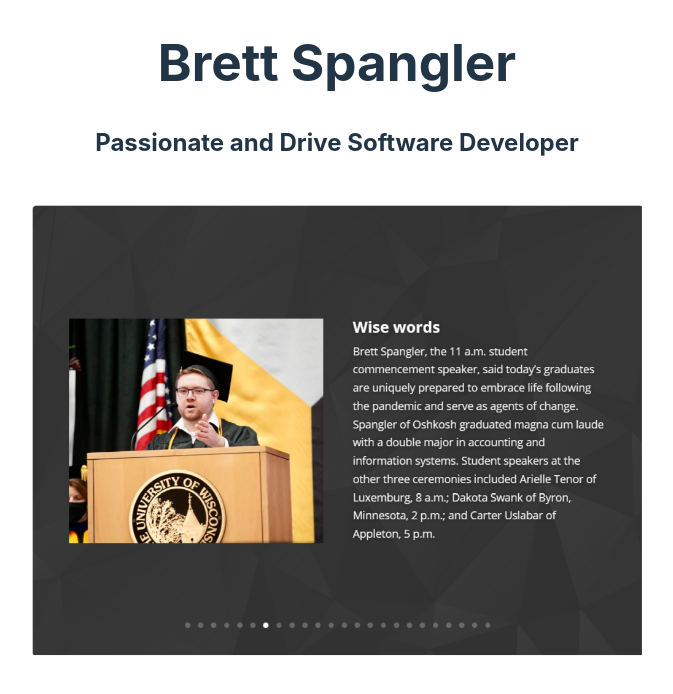
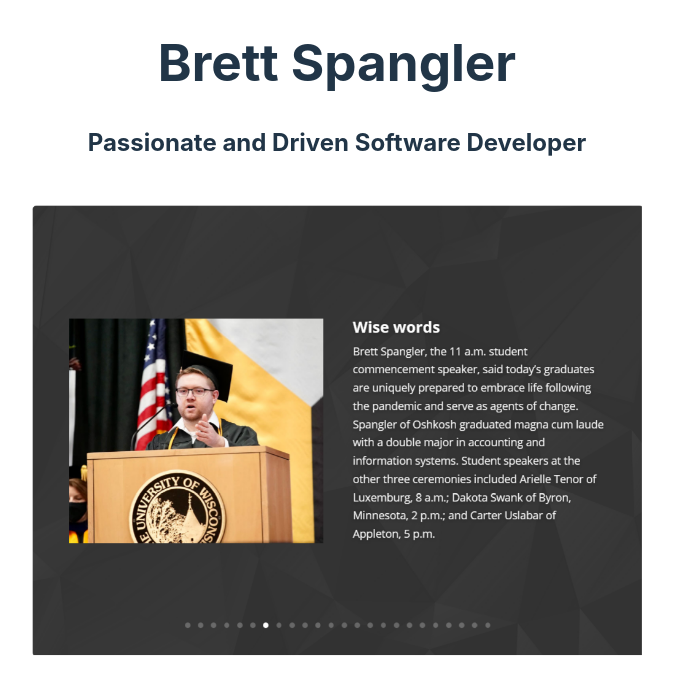
Before and after one commit to bspangler21/PersonalWebsite, a React (Vite) app: page / in a window 1280 px wide. Shown: the top 694 px of the page, without its empty margins (303-976 px from the left). Built offline with nearby package versions, Linux system fonts and the light colour scheme; what @fluentui/font-icons-mdl2 would draw is missing.

Commit message:
Fix typo

```diff
--- a/src/App.tsx
+++ b/src/App.tsx
@@ -5,7 +5,7 @@ function App() {
 	return (
 		<>
 			<h1>Brett Spangler</h1>
-			<h2>Passionate and Drive Software Developer</h2>
+			<h2>Passionate and Driven Software Developer</h2>
 			<div>
 				<a
 					href="https://www.linkedin.com/in/brett-spangler/"
```
